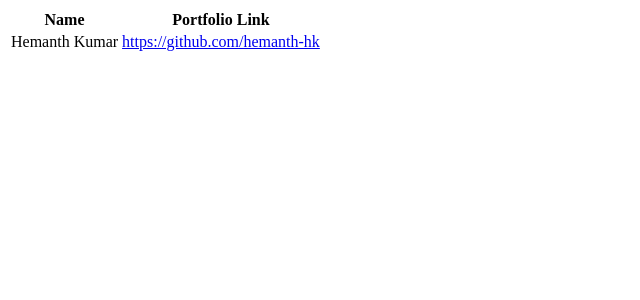
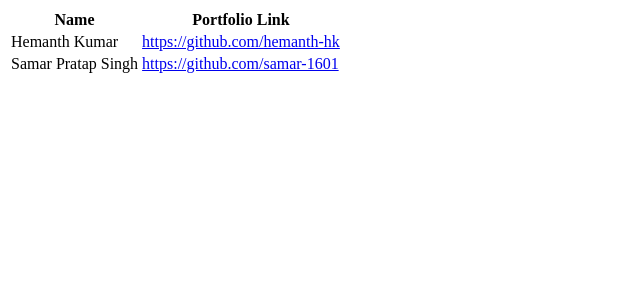
Before and after one commit to hemanth-hk/ubiquitous-fortnight, a Vue app: page / in a window 1280 px wide. Shown: the top 300 px of the page, without its empty margins (0-640 px from the left). Built offline with nearby package versions, Linux system fonts and the light colour scheme.

Commit message:
Username and handle added

```diff
--- a/src/App.vue
+++ b/src/App.vue
@@ -1,6 +1,5 @@
 <template>
   <div>
-
     <table>
       <tr>
         <th>Name</th>
@@ -8,29 +7,32 @@
       </tr>
       <tr v-for="(u, idx) in userData" :key="idx">
         <td>{{ u.name }}</td>
-    <td><a :href="u.url" target="blank">{{ u.url }}</a></td>
+        <td>
+          <a :href="u.url" target="blank">{{ u.url }}</a>
+        </td>
       </tr>
     </table>
-
   </div>
-
 </template>
 
 <script>
-
 export default {
-  name: 'App',
-  data () {
+  name: "App",
+  data() {
     return {
-      userData: [{
-        name : "Hemanth Kumar",
-        url : "https://github.com/hemanth-hk"
-      }]
-    }
-  }
-}
+      userData: [
+        {
+          name: "Hemanth Kumar",
+          url: "https://github.com/hemanth-hk",
+        },
+        {
+          name: "Samar Pratap Singh",
+          url: "https://github.com/samar-1601",
+        },
+      ],
+    };
+  },
+};
 </script>
 
-<style>
-
-</style>
+<style></style>
```
Also changed, not shown: 1 other file (tests, documents, lock files or other folders). Lines whose indentation alone changed are shown as unchanged.
